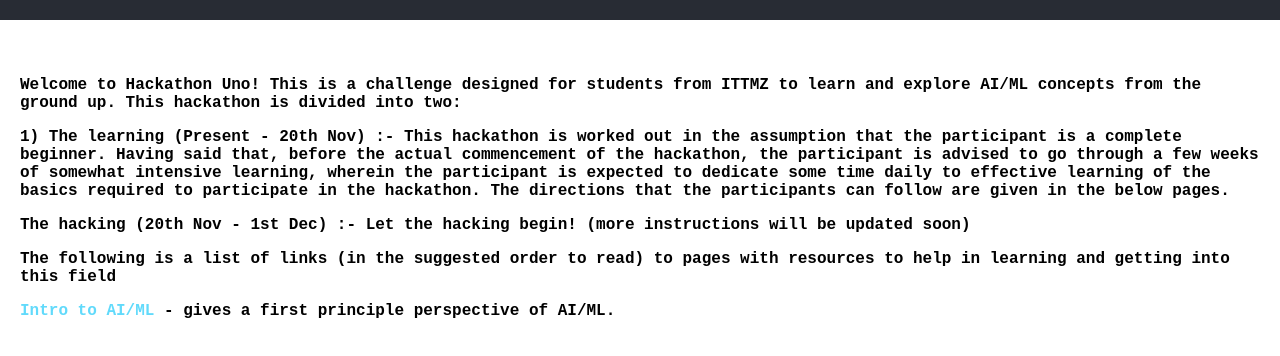
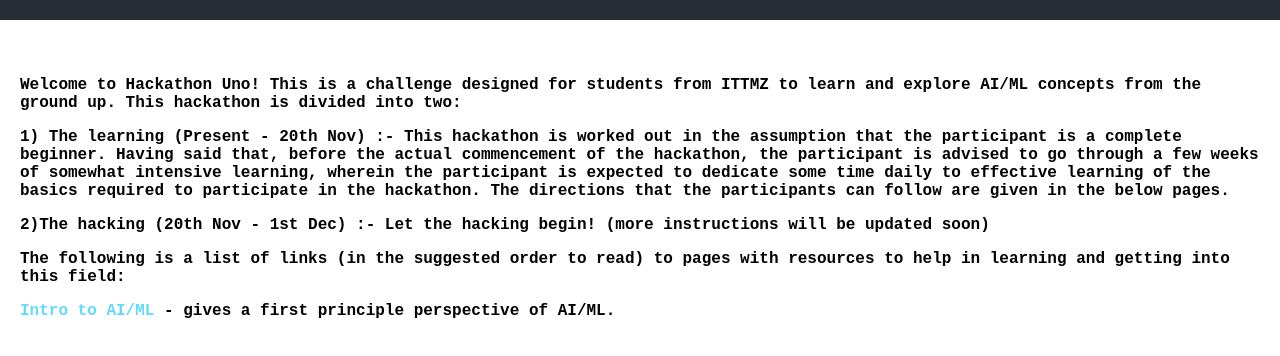
Before and after one commit to manasrpandya/python_AI_ML_basics_res, a plain HTML site: page index.html in a window 1280 px wide. Shown: the part 100-456 px from the top of the page. Drawn offline with Linux system fonts and the light colour scheme.

Commit message:
Update index.html

```diff
--- a/index.html
+++ b/index.html
@@ -48,9 +48,9 @@
         </p>
 
         <p>
-            <b>The hacking</b> (20th Nov - 1st Dec) :- Let the hacking begin! (more instructions will be updated soon)
+            <b>2)The hacking</b> (20th Nov - 1st Dec) :- Let the hacking begin! (more instructions will be updated soon)
         </p>
-        <p>The following is a list of links (in the suggested order to read) to pages with resources to help in learning and getting into this field</p>
+        <p>The following is a list of links (in the suggested order to read) to pages with resources to help in learning and getting into this field:</p>
            <p> <a href="pages/intro-to-ai-ml.html">Intro to AI/ML</a> - gives a first principle perspective of AI/ML. </p>
     </section>
 </body>
```
